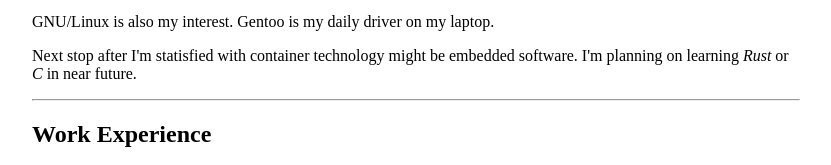
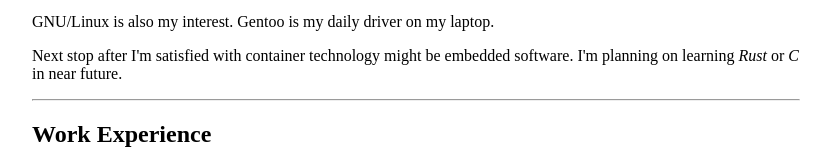
Before and after one commit to wisaTong/wisaTong.github.io, a plain HTML site: page index.html in a window 1280 px wide. Shown: the part 465-630 px from the top of the page, 224-1055 px from the left. Drawn offline with Linux system fonts and the light colour scheme.

Commit message:
fixed typo

```diff
--- a/index.html
+++ b/index.html
@@ -58,7 +58,7 @@
         GNU/Linux is also my interest. Gentoo is my daily driver on my laptop.
       </p>
       <p>
-        Next stop after I'm statisfied with container technology might be embedded software.
+        Next stop after I'm satisfied with container technology might be embedded software.
         I'm planning on learning <i>Rust</i> or <i>C</i> in near future.
       </p>
 
```
